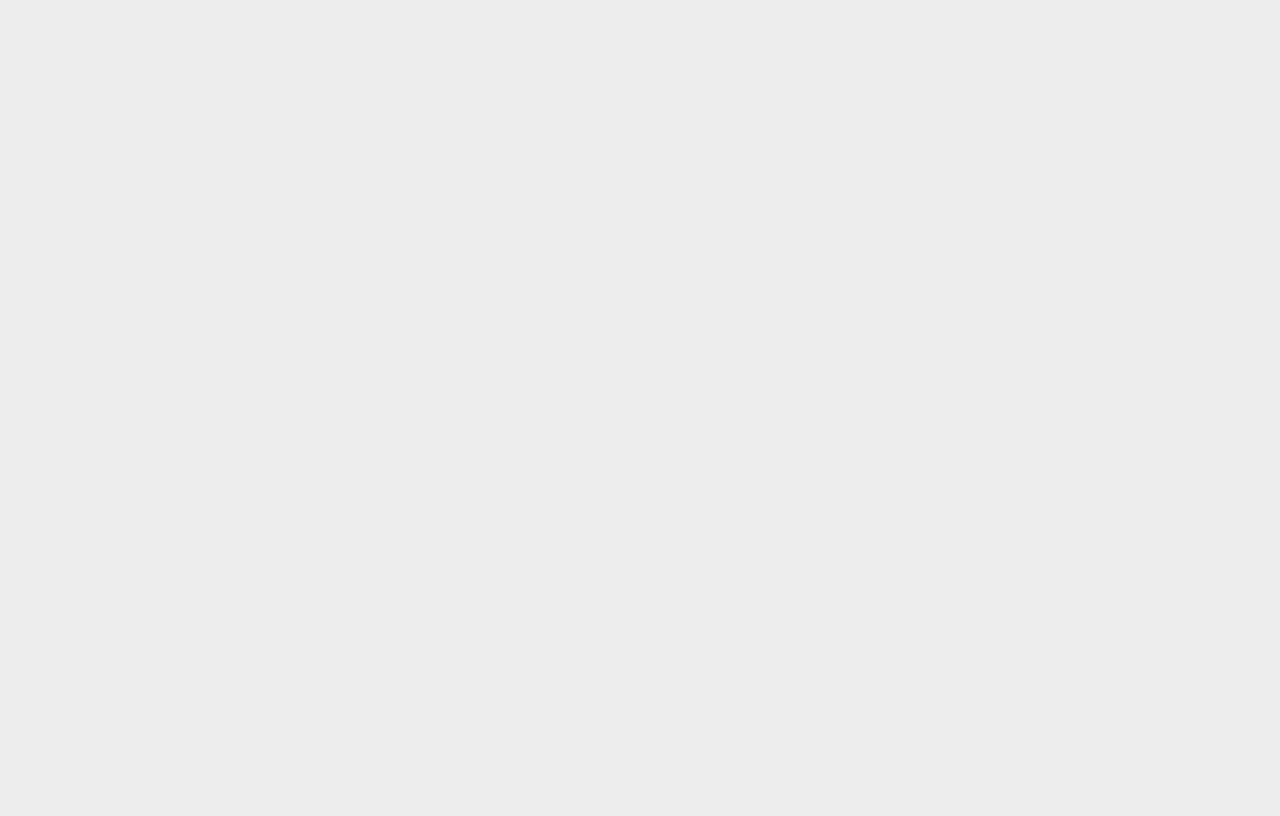
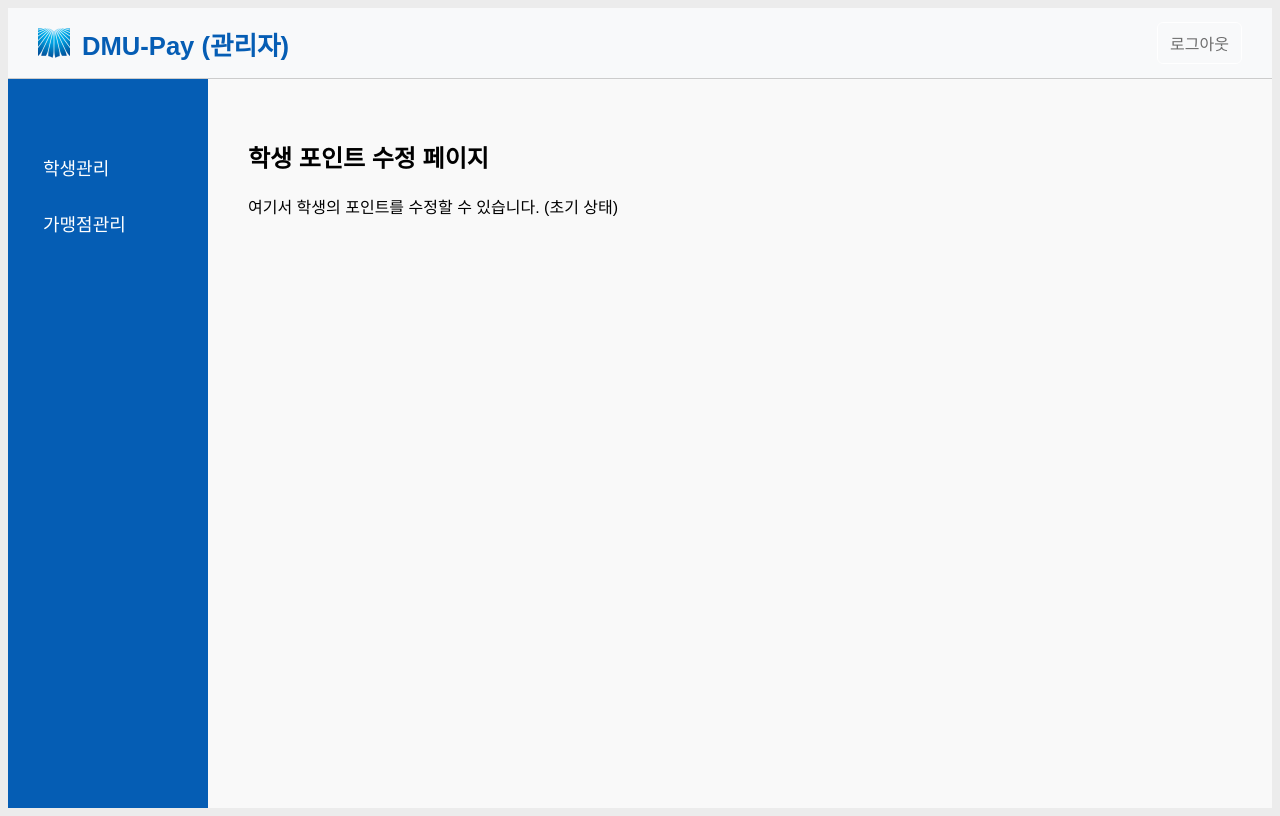
Before and after one commit to sangyunjeon/dmu-pay, a React (Create React App) app: page /admin/student/point-edit in a window 1280 px wide. Before the commit this address had no page. Built offline with nearby package versions, Linux system fonts and the light colour scheme.

Commit message:
AdminStudentPointEditPage.js add

```diff
--- a/src/App.js
+++ b/src/App.js
@@ -5,7 +5,7 @@ import StudentMainPage from "./pages/StudentMainPage";
 import MerchantMainPage from "./pages/MerchantMainPage";
 import AdminMainPage from "./pages/AdminMainPage";
 import AdminStudentPage from "./pages/AdminStudentPage";
-import AdminMerchantPage from "./pages/AdminMerchantPage"; //  추가
+import AdminMerchantPage from "./pages/AdminMerchantPage";
 import PointHistoryPage from "./pages/PointHistoryPage";
 import RankingPage from "./pages/RankingPage";
 import MerchantInfoPage from "./pages/MerchantInfoPage";
@@ -14,6 +14,7 @@ import AdminMerchantRegisterPage from './pages/AdminMerchantRegisterPage';
 import AdminMerchantEditPage from './pages/AdminMerchantEditPage';
 import AdminMerchantDetailPage from "./pages/AdminMerchantDetailPage";
 import AdminStudentPointPage from './pages/AdminStudentPointPage';
+import AdminStudentPointEditPage from "./pages/AdminStudentPointEditPage";
 
 
 
@@ -49,8 +50,9 @@ function App() {
         <Route path="/admin/merchant/detail/:code" element={<AdminMerchantDetailPage />} />
 
 
-        {/*  관리자 - 학생관리 / 포인트 내역 /  */}
+        {/*  관리자 - 학생관리 / 포인트 내역 / 포인트지급/차감 */}
         <Route path="/admin/student/point/:studentId" element={<AdminStudentPointPage />} />
+        <Route path="/admin/student/point-edit" element={<AdminStudentPointEditPage />} />
 
 
       </Routes>
--- a/src/pages/AdminStudentPage.js
+++ b/src/pages/AdminStudentPage.js
@@ -24,6 +24,9 @@ function AdminStudentPage() {
     window.location.href = "https://dmu-pay.netlify.app/";
   };
 
+  const handleEditClick = (studentId) => {
+    navigate("/admin/student/point-edit");
+  };
   return (
     <div className="admin-page">
       <AdminHeader handleLogout={handleLogout} />
@@ -80,7 +83,7 @@ function AdminStudentPage() {
                       </button>
                     </td>
                     <td>
-                      <button>수정</button>
+                      <button onClick={() => handleEditClick(student.id)}>수정</button>
                     </td>
                   </tr>
                 ))}
--- /dev/null
+++ b/src/pages/AdminStudentPointEditPage.js
@@ -0,0 +1,23 @@
+// src/pages/AdminStudentPointEditPage.js
+
+import React from "react";
+import AdminHeader from "../components/AdminHeader";
+import AdminSidebar from "../components/AdminSidebar";
+import "./AdminMainPage.css"; // 기존 관리자 레이아웃 스타일 사용
+
+function AdminStudentPointEditPage() {
+  return (
+    <div className="admin-page">
+      <AdminHeader />
+      <div className="main-body">
+        <AdminSidebar />
+        <div className="main-content">
+          <h2>학생 포인트 수정 페이지</h2>
+          <p>여기서 학생의 포인트를 수정할 수 있습니다. (초기 상태)</p>
+        </div>
+      </div>
+    </div>
+  );
+}
+
+export default AdminStudentPointEditPage;
```
Also changed, not shown: 1 other file (tests, documents, lock files or other folders).
